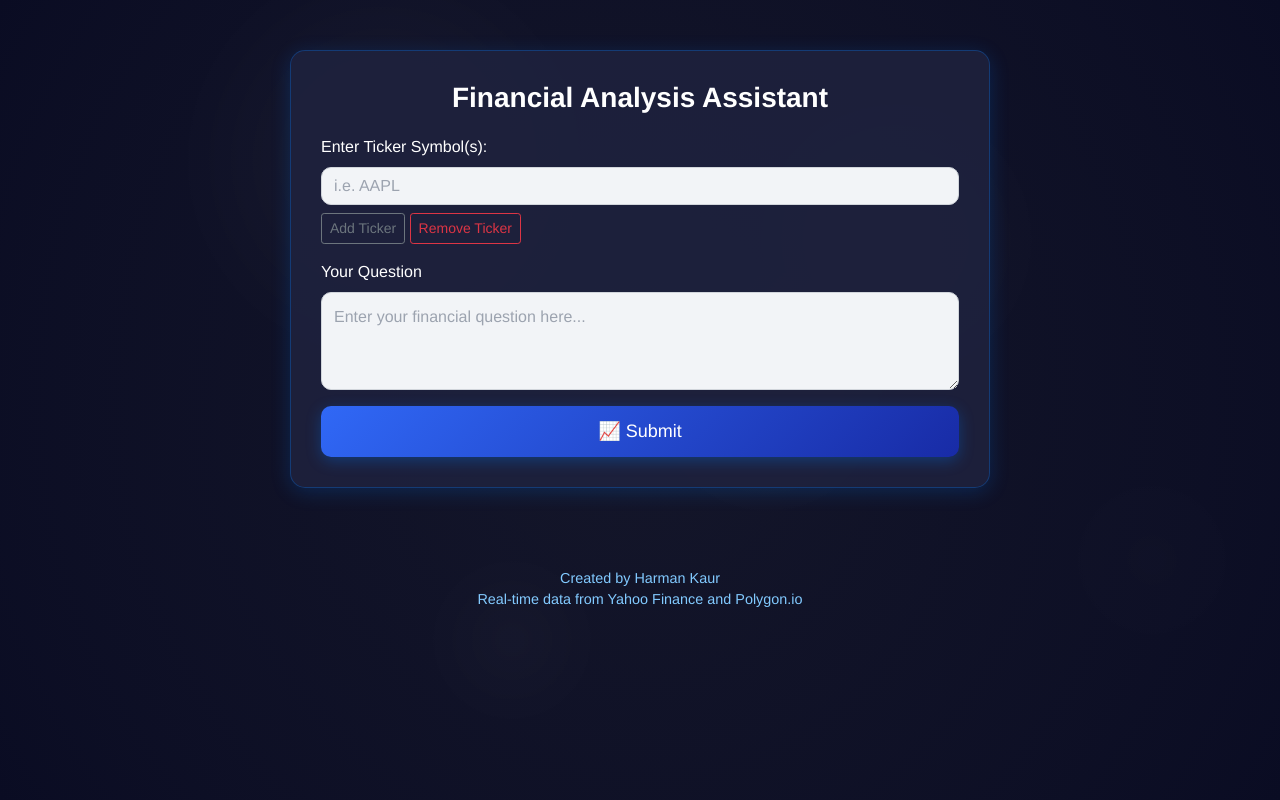
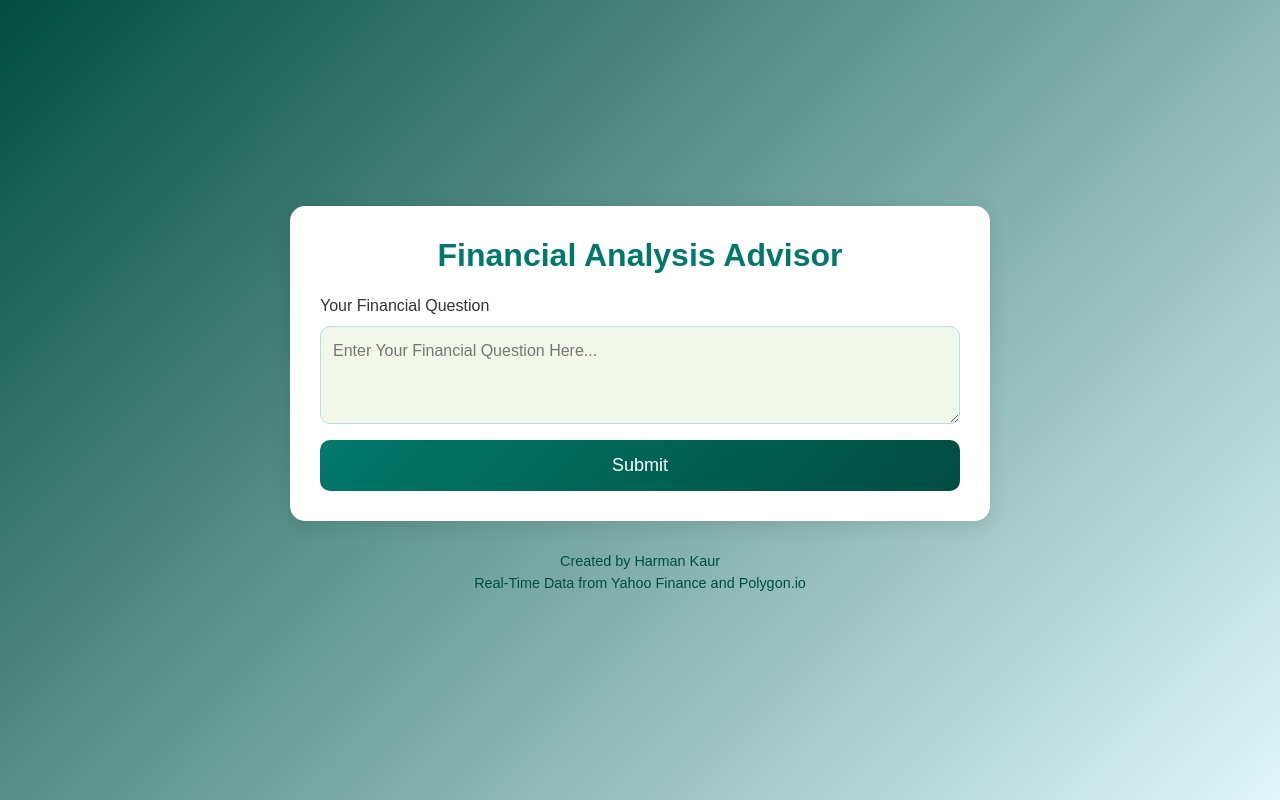
Before and after one commit to HarmanK00/RAG-ResearchPaper, a Flask app: page / in a window 1280 px wide. Run offline with Flask 3, Linux system fonts and the light colour scheme; some libraries are stand-ins or nearby versions.

Commit message:
Updated index.html UI

```diff
--- a/templates/index.html
+++ b/templates/index.html
@@ -6,127 +6,72 @@
    <title>Financial Analysis Assistant</title>
    <link rel="stylesheet" href="https://stackpath.bootstrapcdn.com/bootstrap/4.3.1/css/bootstrap.min.css">
    <style>
-        /* Dark, cosmic background with gradient and stars */
+       /* Modern professional theme */
        body {
-            background: radial-gradient(circle, rgba(15, 17, 35, 0.9), #0a0c23),
-                        radial-gradient(circle at 20% 40%, rgba(45, 47, 85, 0.6), transparent),
-                        radial-gradient(circle at 80% 60%, rgba(45, 47, 85, 0.6), transparent),
-                        radial-gradient(circle at 50% 70%, rgba(75, 77, 125, 0.3), transparent),
-                        radial-gradient(circle at 80% 20%, rgba(55, 57, 95, 0.4), transparent),
-                        radial-gradient(circle at 30% 80%, rgba(45, 47, 85, 0.5), transparent),
-                        radial-gradient(circle at 70% 40%, rgba(25, 27, 65, 0.3), transparent);
-            background-size: cover;
-            color: #ffffff;
-            font-family: 'Helvetica Neue', Arial, sans-serif;
-            margin: 0;
-            padding: 0;
+           background: linear-gradient(135deg, #004d40, #E0F7FA);
+           color: #333333;
+           font-family: 'Arial', sans-serif;
            display: flex;
            flex-direction: column;
            align-items: center;
+           justify-content: center;
            min-height: 100vh;
-            overflow: auto; /* Allow scroll when needed */
-            position: relative;
+           padding: 20px;
+           margin: 0;
        }
-
-        /* Star-like effect using small dots for a cosmic look */
-        body::before {
-            content: '';
-            position: absolute;
-            top: 0;
-            left: 0;
-            width: 100%;
-            height: 100%;
-            background: radial-gradient(circle at 30% 20%, rgba(255, 255, 255, 0.2), transparent 20%),
-                        radial-gradient(circle at 70% 30%, rgba(255, 255, 255, 0.15), transparent 15%),
-                        radial-gradient(circle at 40% 80%, rgba(255, 255, 255, 0.1), transparent 10%),
-                        radial-gradient(circle at 90% 70%, rgba(255, 255, 255, 0.05), transparent 10%),
-                        radial-gradient(circle at 60% 50%, rgba(255, 255, 255, 0.15), transparent 15%);
-            opacity: 0.2;
-            z-index: 0;
-        }
-
-        /* Main container with neon blue borders and subtle shadow */
        .container {
            max-width: 700px;
            width: 100%;
-            margin: 50px 0; /* Added margin-bottom to provide spacing for long responses */
            padding: 30px;
-            background: rgba(30, 34, 61, 0.9); /* Semi-transparent dark background */
+           background: #FFFFFF;
            border-radius: 15px;
-            box-shadow: 0px 4px 20px rgba(0, 123, 255, 0.2);
-            border: 1px solid rgba(0, 123, 255, 0.3);
-            position: relative;
-            z-index: 1;
+           box-shadow: 0px 4px 20px rgba(0, 0, 0, 0.1);
        }
-
        h1 {
-            color: #ffffff;
            text-align: center;
-            font-size: 28px;
+           font-size: 32px;
            font-weight: bold;
            margin-bottom: 20px;
+           color: #00796B;
        }
-
-        /* Input fields with light grey background and blue focus outline */
        .form-control {
            border-radius: 10px;
-            background: #f2f4f7;
-            border: 1px solid #d1d5db;
-            color: #333;
+           background: #F1F8E9;
            font-size: 16px;
            padding: 12px;
-            transition: border-color 0.3s;
+           color: #333333;
+           border: 1px solid #B2DFDB;
        }
-
        .form-control::placeholder {
-            color: #9ca3af;
+           color: #757575;
        }
-
-        .form-control:focus {
-            border-color: #3b82f6; /* Blue accent border on focus */
-            outline: none;
-            box-shadow: 0 0 0 2px rgba(59, 130, 246, 0.3);
-        }
-
-        /* Submit button with blue gradient and subtle glow */
        .btn-primary {
-            background: linear-gradient(135deg, #3068f6, #182ba6);
-            border: none;
+           background: linear-gradient(135deg, #00796B, #004D40);
            border-radius: 10px;
            font-size: 18px;
+           width: 100%;
            padding: 12px;
-            color: #ffffff;
-            width: 100%;
-            transition: background-color 0.3s, box-shadow 0.3s;
-            box-shadow: 0px 4px 15px rgba(0, 123, 255, 0.3);
+           color: #fff;
+           border: none;
        }
-
        .btn-primary:hover {
-            background: linear-gradient(135deg, #053ab1, #2563eb);
-            box-shadow: 0px 5px 20px rgba(59, 130, 246, 0.4);
+           background: linear-gradient(135deg, #004D40, #00796B);
        }
-
-        /* Spinner and response styling with neon accent */
        .spinner-border {
            display: none;
            margin-top: 20px;
-            color: #3b82f6; /* Neon blue spinner */
        }
-
        #response {
-            background: rgba(30, 34, 61, 0.9);
-            color: #c1d0e4;
+           background: #E0F2F1;
+           color: #004D40;
            border-radius: 10px;
            padding: 20px;
-            box-shadow: 0px 4px 12px rgba(0, 123, 255, 0.2);
            margin-top: 20px;
-            border: 1px solid rgba(0, 123, 255, 0.3);
+           display: none;
        }
-
-        /* Creator note styling */
        .creator-note {
            font-size: 0.9em;
-            color: #82caff;
+           color: #004D40;
            text-align: center;
            margin-top: 30px;
        }
@@ -134,66 +79,32 @@
 </head>
 <body>
    <div class="container">
-        <h1>Financial Analysis Assistant</h1>
+       <h1>Financial Analysis Advisor</h1>
 
        <form id="queryForm">
            <div class="form-group">
-                <label>Enter Ticker Symbol(s):</label>
-                <div id="ticker-container">
-                    <input type="text" name="tickers" class="form-control mb-2" placeholder="i.e. AAPL">
-                </div>
-                <button type="button" class="btn btn-sm btn-outline-secondary" onclick="addTickerField()">Add Ticker</button>
-                <button type="button" class="btn btn-sm btn-outline-danger" onclick="removeTickerField()">Remove Ticker</button>
+               <label for="query">Your Financial Question</label>
+               <textarea id="query" name="query" class="form-control" rows="3" placeholder="Enter Your Financial Question Here..." required></textarea>
            </div>
 
-            <div class="form-group">
-                <label for="query">Your Question</label>
-                <textarea id="query" name="query" class="form-control" rows="3" placeholder="Enter your financial question here..." required></textarea>
-            </div>
-
-            <button type="submit" id="submitButton" class="btn btn-primary"><span>&#128200;</span> Submit</button>
+           <button type="submit" id="submitButton" class="btn btn-primary">Submit</button>
        </form>
 
        <div class="spinner-border" role="status" id="loadingSpinner">
            <span class="sr-only">Loading...</span>
        </div>
 
-        <div id="response" class="alert alert-success mt-4" style="display: none;"></div>
+       <div id="response"></div>
    </div>
 
    <div class="creator-note">
-        Created by Harman Kaur <br>Real-time data from Yahoo Finance and Polygon.io
+       Created by Harman Kaur <br>Real-Time Data from Yahoo Finance and Polygon.io
    </div>
 
    <script src="https://code.jquery.com/jquery-3.3.1.min.js"></script>
-    <script src="https://cdnjs.cloudflare.com/ajax/libs/popper.js/1.14.7/umd/popper.min.js"></script>
-    <script src="https://stackpath.bootstrapcdn.com/bootstrap/4.3.1/js/bootstrap.min.js"></script>
    <script>
-        $(function () {
-            $('[data-toggle="tooltip"]').tooltip();
-        });
-
-        function addTickerField() {
-            const container = document.getElementById('ticker-container');
-            const input = document.createElement('input');
-            input.type = 'text';
-            input.name = 'tickers';
-            input.className = 'form-control mb-2';
-            input.placeholder = 'Enter ticker';
-            container.appendChild(input);
-            $(input).tooltip();  // Activate tooltip for the new input
-        }
-
-        function removeTickerField() {
-            const container = document.getElementById('ticker-container');
-            if (container.children.length > 1) {
-                container.removeChild(container.lastChild);
-            }
-        }
-
        $('#queryForm').on('submit', function(event) {
            event.preventDefault();
-            let tickers = $("input[name='tickers']").map(function() { return $(this).val(); }).get();
            let query = $('#query').val();
 
            $('#submitButton').attr('disabled', true);
@@ -204,7 +115,7 @@
                url: '/generate-response',
                type: 'POST',
                contentType: 'application/json',
-                data: JSON.stringify({ tickers: tickers, query: query }),
+               data: JSON.stringify({ query: query }),
                success: function(data) {
                    $('#response').html(`<p>${data.response}</p>`).show();
                },
```
Lines whose indentation alone changed are shown as unchanged.
